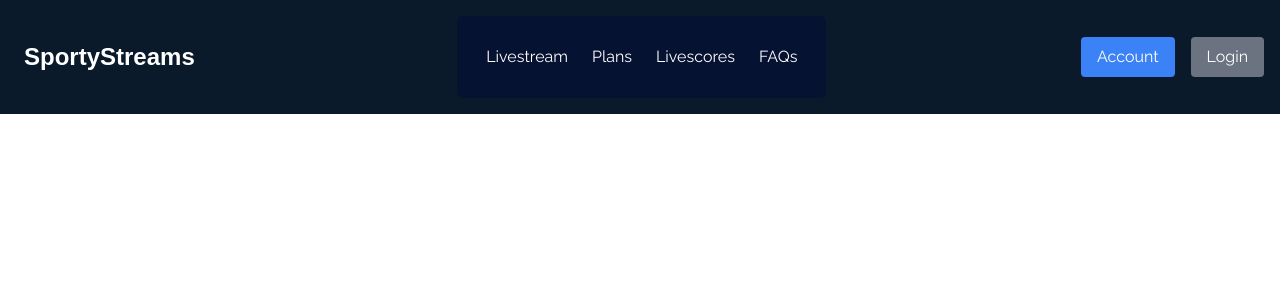
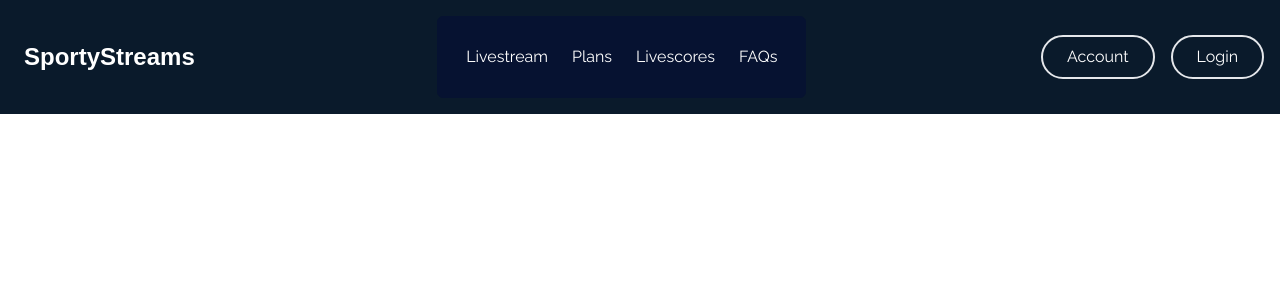
Before and after one commit to lumasia07/sportystreams, a Next.js app: page / in a window 1280 px wide. Shown: the top 300 px of the page. Built offline with nearby package versions, Linux system fonts and the light colour scheme; a web font is replaced by a local one.

Commit message:
button fix in lg view

```diff
--- a/app/_components/nav.js
+++ b/app/_components/nav.js
@@ -25,8 +25,8 @@ export default function Navbar() {
         </div>
       </div>
       <div className="hidden md:flex space-x-4">
-        <button className="bg-blue-500 text-white px-4 py-2 rounded hover:bg-blue-600">Account</button>
-        <button className="bg-gray-500 text-white px-4 py-2 rounded hover:bg-gray-600">Login</button>
+        <button className="border-2 text-white px-6 py-2 rounded-full hover:bg-[#FF2828]">Account</button>
+        <button className="border-2 text-white px-6 py-2 rounded-full hover:bg-[#FF2828]">Login</button>
       </div>
       <div className="md:hidden p-2 text-3xl cursor-pointer" onClick={() => setIsMenuOpen(!isMenuOpen)}>
         <svg xmlns="http://www.w3.org/2000/svg" width="1em" height="1em" viewBox="0 0 24 24">
```
